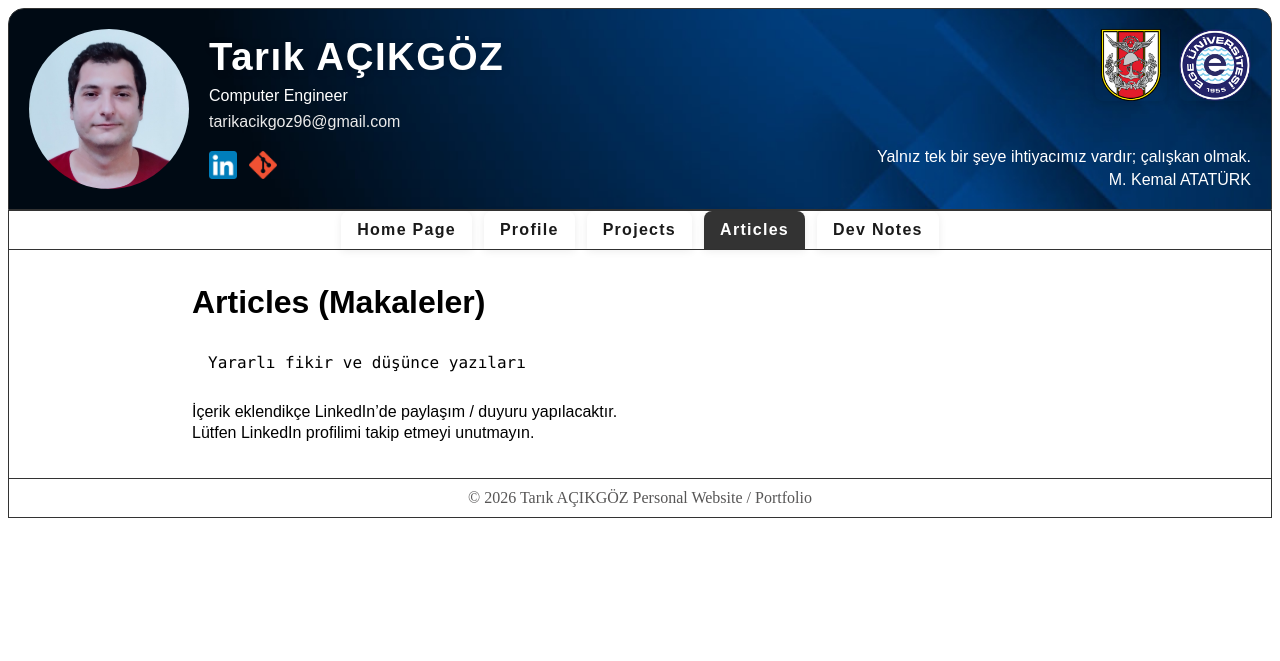
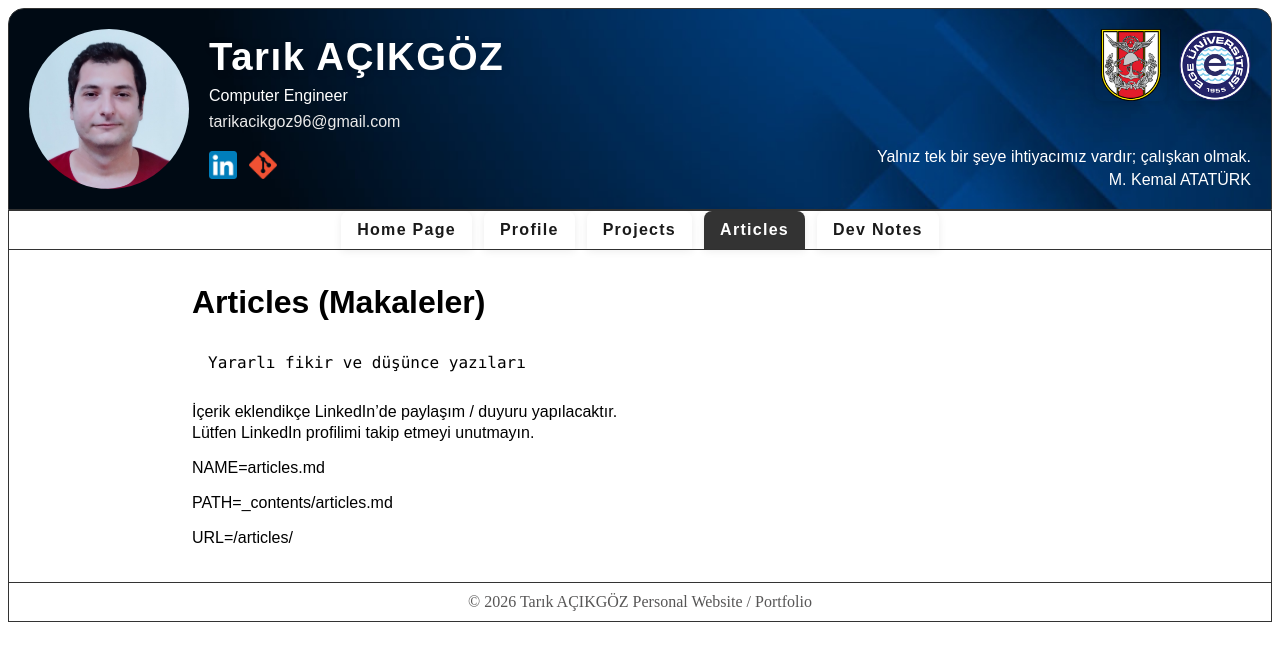
Before and after one commit to tarikacikgoz96/tarikacikgoz96.github.io, a Jekyll site: the page built from _contents/articles.md, in a window 1280 px wide. Shown: the top 661 px of the page. Built offline with Jekyll 4.4.1, drawn with Linux system fonts in a browser that asks for light colours.

Commit message:
şablon düzeni v1.1 sonrası bug test

```diff
--- a/_includes/content-navigator.html
+++ b/_includes/content-navigator.html
@@ -1,4 +1,8 @@
 <div class="content-navigator">
+<p>NAME={{ page.name }}</p>
+<p>PATH={{ page.path }}</p>
+<p>URL={{ page.url }}</p>
+
 
 {% assign current_section = page.name | replace: '.md', '' %}
 
```
